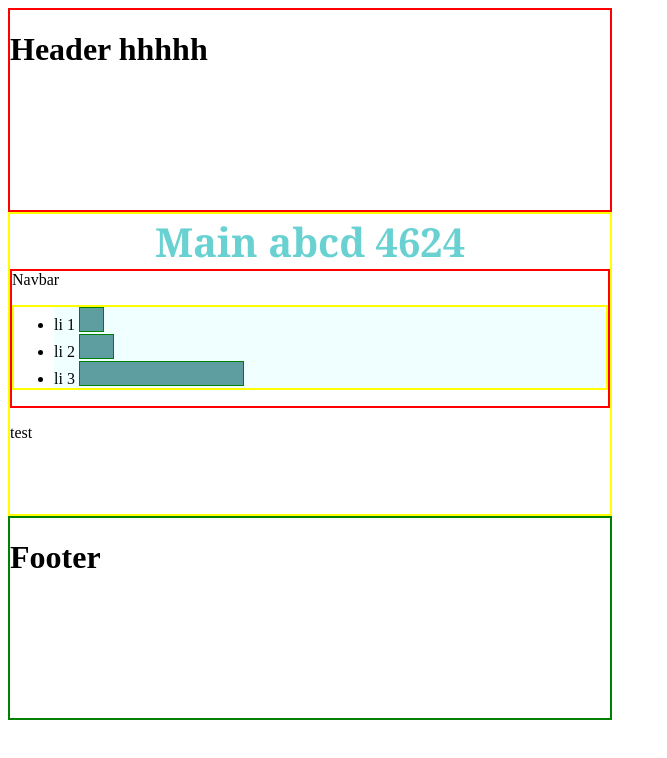
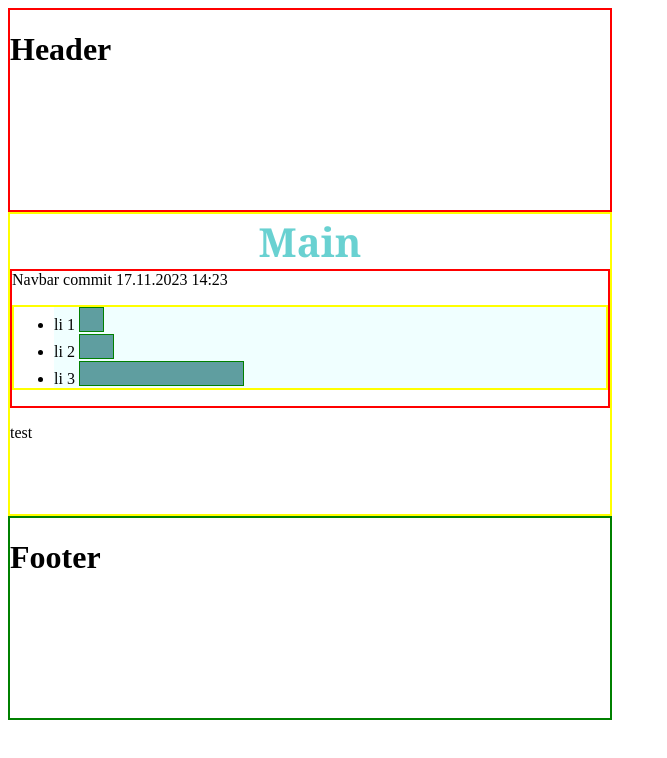
Before and after one commit to CodeDunkey/reactProjectFromScratch, a React app: page / in a window 1280 px wide. Shown: the top 758 px of the page, without its empty margins (0-667 px from the left). Built offline with nearby package versions, Linux system fonts and the light colour scheme.

Commit message:
commit 17.11.2023 14:23

```diff
--- a/src/PageJSX/Header.jsx
+++ b/src/PageJSX/Header.jsx
@@ -3,7 +3,7 @@ import './../StylesSCSS/header.scss'
 export default function Header (){
     return(
         <div className="headerWrapper">
-            <h1 >Header  hhhhh</h1>
+            <h1 >Header</h1>
         </div>
     );
 };
--- a/src/PageJSX/Main.jsx
+++ b/src/PageJSX/Main.jsx
@@ -3,8 +3,8 @@ import './../StylesSCSS/main.scss'
 export default function Main (){
     return(
         <div className="mainWrapper">
-            <h1 className="main">Main abcd 4624</h1>
-            <nav className='navbar'>Navbar
+            <h1 className="main">Main </h1>
+            <nav className='navbar'>Navbar commit 17.11.2023 14:23
                 <ul>
                    <li>li 1 <button className='button1'></button></li>
                    <li>li 2 <button className='button2'></button></li>
--- a/webpack.config.js
+++ b/webpack.config.js
@@ -32,7 +32,7 @@ module.exports = {
    //    filename: 'bundle.js',
    //    clean: true
    // },
-   ///////////////////
+
    resolve: {
       extensions: ['', '.js', '.jsx', '.css', 'scss']
   },
```
